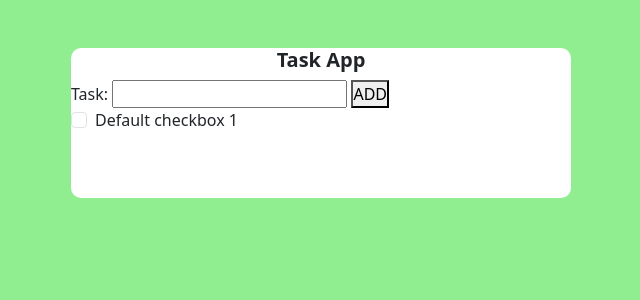
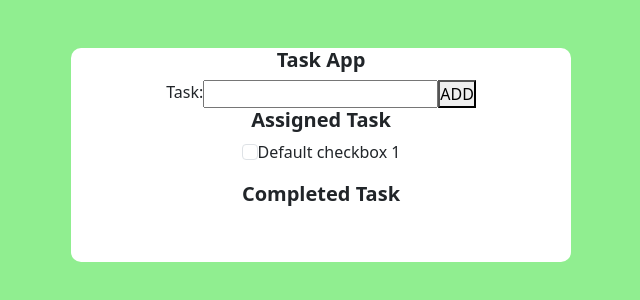
Before and after one commit to ArhabSafwan/to_do_list, a plain HTML site: page index.html in a window 1280 px wide. Shown: the whole page, without its empty margins (319-959 px from the left). Drawn offline with nearby package versions, Linux system fonts and the light colour scheme.

Commit message:
v4
added assigned task and completed task heading

```diff
--- a/index.html
+++ b/index.html
@@ -27,17 +27,28 @@
           <h5 class="d-flex justify-content-center text-bold fw-bolder">
             Task App
           </h5>
-          <label for="input">Task:</label>
+          <div class="d-flex justify-content-center">
+            <label for="input">Task:</label>
           <input id="input_Task" type="text" />
           <button onclick="addTask()">ADD</button>
+          </div>
 
-          <div class="form-check" id="task_list">
+
+          <h5 class="d-flex justify-content-center text-bold fw-bolder">
+            Assigned Task
+          </h5>
+
+          <div class="form-check d-flex justify-content-center" id="task_list">
             <input class="form-check-input checkbox" type="checkbox" value="" />
             <label class="form-check-label cutLine" for="flexCheckDefault">
               <p>Default checkbox 1</p>
             </label>
           </div>
 
+          <h5 class="d-flex justify-content-center text-bold fw-bolder">
+            Completed Task
+          </h5>
+
         </div>
       </div>
     </div>
```
